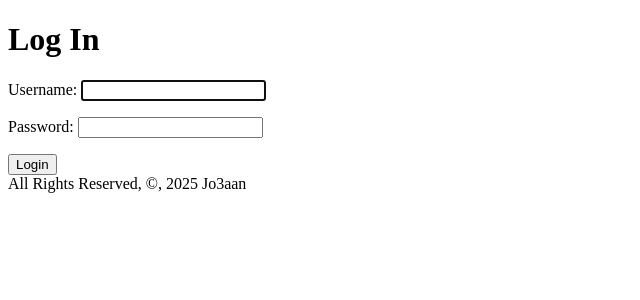
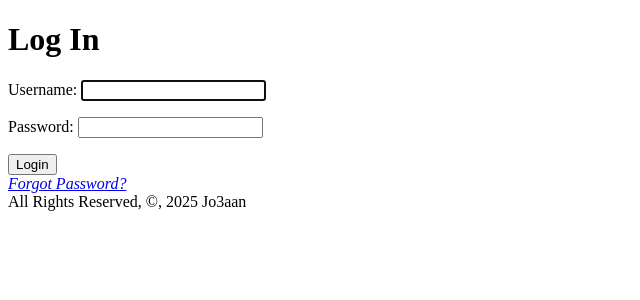
Before and after one commit to ZahraAlaali/Jo3aan, a Django app: page /accounts/login/ in a window 1280 px wide. Shown: the part 86-386 px from the top of the page, without its empty margins (0-640 px from the left). Run offline with Django 5.2, Linux system fonts and the light colour scheme.

Commit message:
reset password does not work(no email)

```diff
--- a/main_app/templates/registration/login.html
+++ b/main_app/templates/registration/login.html
@@ -4,5 +4,5 @@
   {% csrf_token %} {{form.as_p}}
   <input type="submit" value="Login" class="btn" />
 </form>
-{% comment %} <a href="{% url 'password_reset' %}"><i>Forgot Password?</i></a> {% endcomment %}
+<a href="{% url 'password_reset' %}"><i>Forgot Password?</i></a>
 {% endblock %}
--- a/main_app/urls.py
+++ b/main_app/urls.py
@@ -1,8 +1,8 @@
 from django.urls import path, include
 from . import views
 
-# from views import ResetPasswordView
-# from django.contrib.auth import views as auth_views
+from .views import ResetPasswordView
+from django.contrib.auth import views as auth_views
 
 urlpatterns = [
     # Sign Up
@@ -17,21 +17,21 @@ urlpatterns = [
         views.profile_user_update,
         name="profile_update",
     ),
-    # path("password-reset/", ResetPasswordView.as_view(), name="password_reset"),
-    # path(
-    #     "password-reset-confirm/<uidb64>/<token>/",
-    #     auth_views.PasswordResetConfirmView.as_view(
-    #         template_name="users/password_reset_confirm.html"
-    #     ),
-    #     name="password_reset_confirm",
-    # ),
-    # path(
-    #     "password-reset-complete/",
-    #     auth_views.PasswordResetCompleteView.as_view(
-    #         template_name="users/password_reset_complete.html"
-    #     ),
-    #     name="password_reset_complete",
-    # ),
+    path("password-reset/", ResetPasswordView.as_view(), name="password_reset"),
+    path(
+        "password-reset-confirm/<uidb64>/<token>/",
+        auth_views.PasswordResetConfirmView.as_view(
+            template_name="users/password_reset_confirm.html"
+        ),
+        name="password_reset_confirm",
+    ),
+    path(
+        "password-reset-complete/",
+        auth_views.PasswordResetCompleteView.as_view(
+            template_name="users/password_reset_complete.html"
+        ),
+        name="password_reset_complete",
+    ),
     # Restaurant
     path("restaurants/", views.restaurants_index, name="restaurants_index"),
     path(
```
Also changed, not shown: Jo3aan/settings.py (+8 -0 lines), main_app/views.py (+11 -11 lines), main_app/static/uploads/orange_v05sorT.jpg (added).
